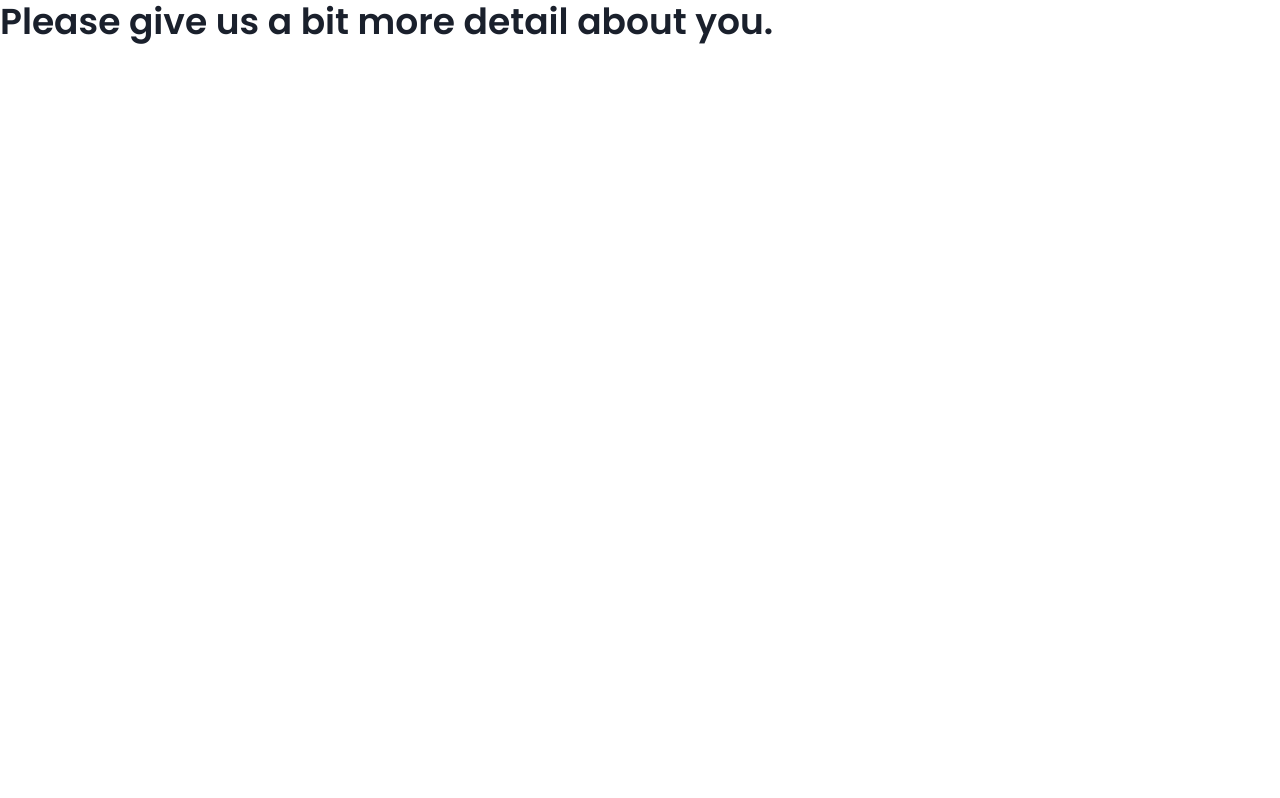
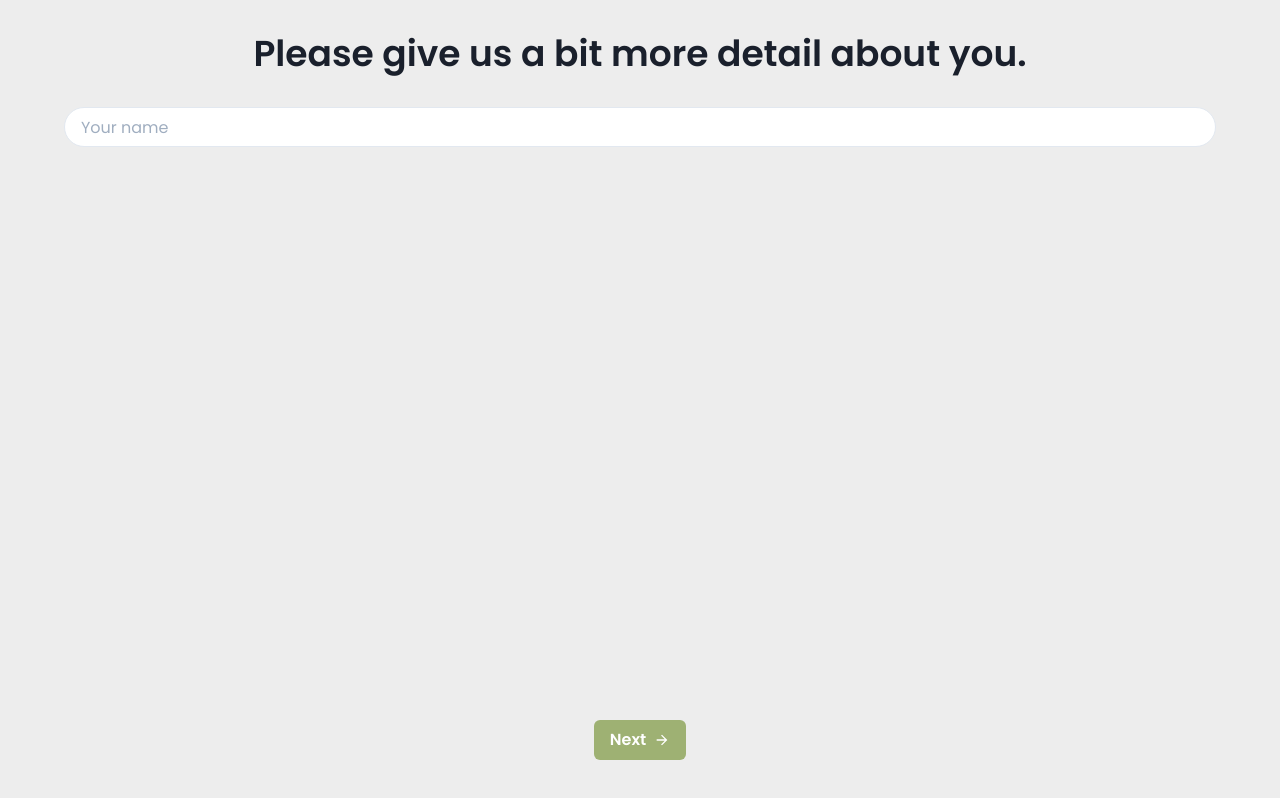
Before and after one commit to hugolgst/homeccenture, a React (Create React App) app in the folder frontend/: page /register in a window 1280 px wide. Built offline with nearby package versions, Linux system fonts and the light colour scheme.

Commit message:
Add the page for the data about the user

```diff
--- /dev/null
+++ b/frontend/src/components/Elements.jsx
@@ -0,0 +1,17 @@
+import React from 'react'
+import { ArrowForwardIcon } from '@chakra-ui/icons'
+import { Button } from '@chakra-ui/react'
+
+export const NextButton = (props) => {
+    return <Button
+        position="absolute"
+        bottom="5vh"
+        rightIcon={<ArrowForwardIcon />}
+        backgroundColor="bonzai.400"
+        color="white"
+        _hover={{
+        backgroundColor: 'bonzai.500'
+        }}
+        {...props}
+    >Next</Button>
+}
--- a/frontend/src/components/LandingPage.jsx
+++ b/frontend/src/components/LandingPage.jsx
@@ -1,7 +1,7 @@
 import React from 'react'
-import { Flex, Heading, Text, Button, Box } from '@chakra-ui/react'
-import { ArrowForwardIcon } from '@chakra-ui/icons'
+import { Flex, Heading, Text, Box } from '@chakra-ui/react'
 import { useHistory } from 'react-router-dom'
+import { NextButton } from './Elements.jsx'
 
 const LandingPage = () => {
   const history = useHistory()
@@ -27,19 +27,11 @@ const LandingPage = () => {
         <strong>Homeccenture</strong> uses machine learning to enlightens your home-office experience by recommending you activities.
       </Text>
 
-      <Button
-        position="absolute"
-        bottom="5vh"
-        rightIcon={<ArrowForwardIcon />}
-        backgroundColor="bonzai.400"
-        color="white"
-        _hover={{
-          backgroundColor: 'bonzai.500'
-        }}
+      <NextButton
         onClick={() => {
           history.push('/register')
         }}
-      >Next</Button>
+      >Next</NextButton>
     </Flex>
   </Box>
 }
--- a/frontend/src/components/Register.jsx
+++ b/frontend/src/components/Register.jsx
@@ -1,13 +1,36 @@
 import React from 'react'
-import { Box, Heading } from '@chakra-ui/react'
+import { Box, Heading, Flex, Input } from '@chakra-ui/react'
+import { NextButton } from './Elements.jsx'
+import { useHistory } from 'react-router-dom'
 
 const Register = () => {
+    const history = useHistory()
+
     return <Box
         w="100vw"
         h="100vh"
-        backgroundColor="EDEDED"
+        backgroundColor="#EDEDED"
     >
-        <Heading>Please give us a bit more detail about you.</Heading>
+        <Flex
+            direction="column"
+            alignItems="center"
+            m="0 5vw"
+        >
+            <Heading m="4vh 20px">Please give us a bit more detail about you.</Heading>
+
+            <Input
+                placeholder="Your name"
+                backgroundColor="white"
+                borderRadius="25px"
+                m="0 5vw"
+            />
+
+            <NextButton
+                onClick={() => {
+                    history.push('/register')
+                }}
+            >Next</NextButton>
+        </Flex>
     </Box>
 }
 
```
